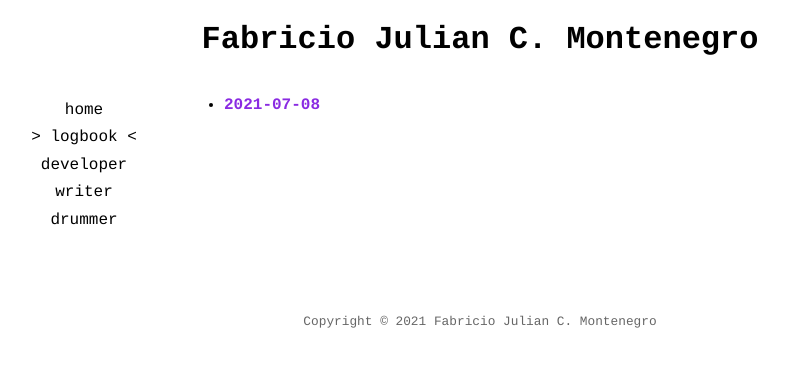
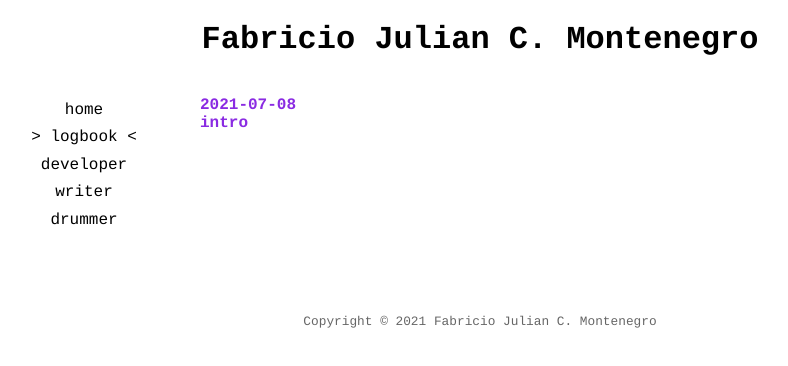
Before and after one commit to SplinterDev/splinterdev.github.io, a React (Create React App) app: page /#/logbook in a window 1280 px wide. Shown: the top 366 px of the page, without its empty margins (160-948 px from the left). Built offline with nearby package versions, Linux system fonts and the light colour scheme.

Commit message:
Add logbook intro

```diff
--- a/src/App.scss
+++ b/src/App.scss
@@ -9,6 +9,7 @@
   }
 
   main {
+    flex: 1;
     a {
       text-decoration: none;
       color: blueviolet;
--- a/src/assets/logbook/entries.json
+++ b/src/assets/logbook/entries.json
@@ -1 +1 @@
-["2021-07-08"]
+["2021-07-08", "intro"]
--- a/src/components/Logbook/Entry.tsx
+++ b/src/components/Logbook/Entry.tsx
@@ -7,9 +7,8 @@ const Entry = () => {
   const [entry, setEntry] = useState<string>()
 
   useEffect(() => {
-    // fetch(`../../assets/logbook/${entryDate}.md`)
     fetch(
-      'https://raw.githubusercontent.com/SplinterDev/notes/main/context-notes.md',
+      `https://raw.githubusercontent.com/SplinterDev/fjcm/main/src/assets/logbook/${entryDate}.md`,
     )
       .then((response) => response.text())
       .then((text) => {
@@ -18,7 +17,11 @@ const Entry = () => {
   }, [])
 
   if (entry) {
-    return <ReactMarkdown>{entry}</ReactMarkdown>
+    return (
+      <article>
+        <ReactMarkdown>{entry}</ReactMarkdown>
+      </article>
+    )
   }
   return <div>Loading</div>
 }
--- a/src/components/Logbook/Logbook.scss
+++ b/src/components/Logbook/Logbook.scss
@@ -1,2 +1,12 @@
 .Logbook {
+  display: flex;
+
+  article {
+    flex: 1;
+  }
+
+  aside ul {
+    list-style: none;
+    padding: 0 1rem;
+  }
 }
```
Also changed, not shown: src/assets/logbook/intro.md (added, +17 -0 lines).
